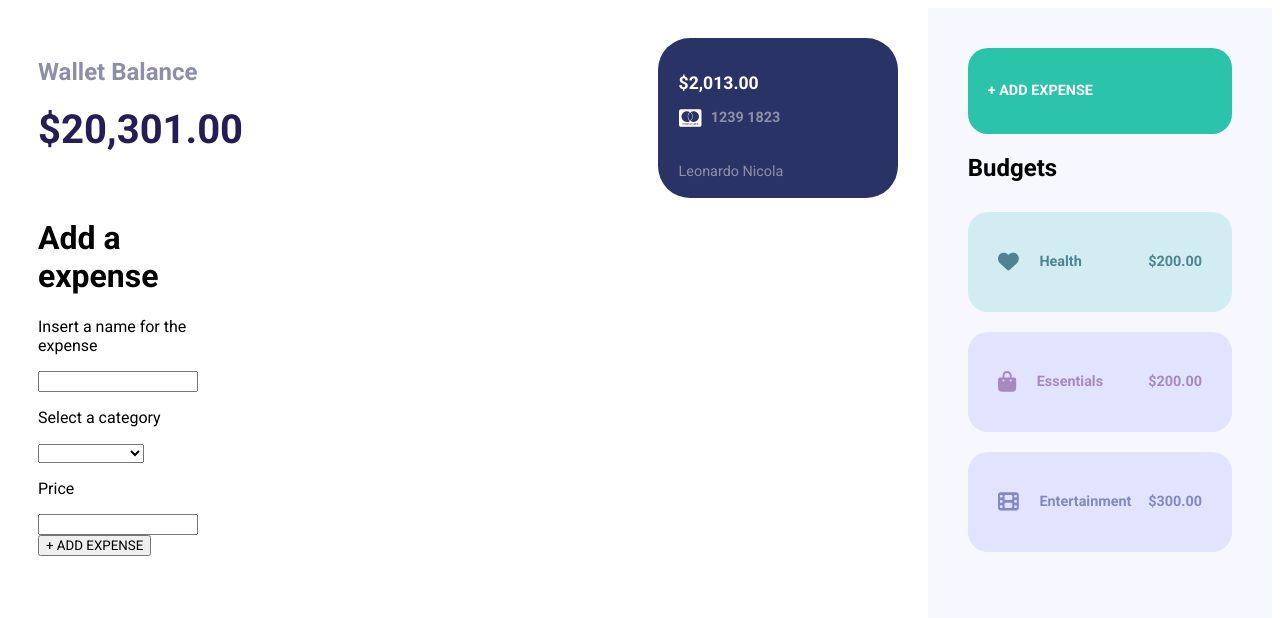
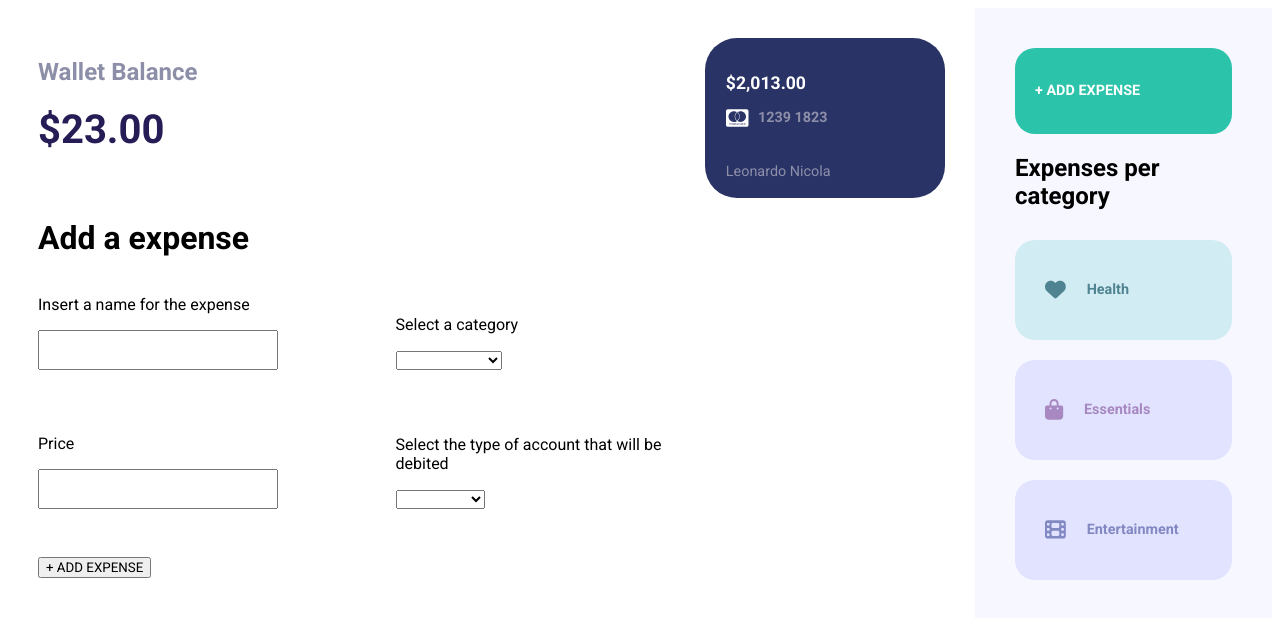
Before and after one commit to leonardonicola/wheres-my-money, a Vue app: page /addexpense in a window 1280 px wide. Shown: the top 618 px of the page. Built offline with nearby package versions, Linux system fonts and the light colour scheme.

Commit message:
:hammer_and_wrench: add expense function added

```diff
--- a/src/components/AddExpense.vue
+++ b/src/components/AddExpense.vue
@@ -1,42 +1,90 @@
 <template>
+    <div class="addexpense">
+        <h1>Add a expense</h1>
+        <div class="addexpense__form">
             <div>
-        <h1>Add a expense</h1>
                 <p>Insert a name for the expense</p>
                 <input type="text" v-model="name">
+            </div>
+            <div>
                 <p>Select a category</p>
                 <select name="category" v-model="category">
                     <option value="health">Health</option>
                     <option value="essentials">Essentials</option>
                     <option value="entertainment">Entertainment</option>
                 </select>
+            </div>
+            <div>
                 <p>Price</p>
-        <input type="number" v-model="price">
+                <input type="number" v-model="price"/>
+            </div>
+            <div>
+                <p>Select the type of account that will be debited</p>
+                <select name="account" v-model="account">
+                    <option value="wallet">Wallet</option>
+                    <option value="creditcard">Credit Card</option>
+                </select>
+            </div>
             <button @click="addExpense">+ ADD EXPENSE</button>
+        </div>
     </div>
 </template>
 
 <script>
+import { mapGetters } from 'vuex'
 export default {
     data(){
         return{
             price: null,
             category: null,
-            name:null
+            name:null,
+            account:null
         }
     },
     methods:{
         addExpense(){
+            if(this.walletFunds < this.price){
+                window.alert("Your account don't have the funds!")
+            }
+            else if (this.price == null || this.category == null
+            || this.name == null || this.account == null){
+                window.alert('Fill all inputs to add a expense!')
+            }
+            else{
                 const expense = {
                     price: parseInt(this.price),
                     category: this.category,
                     name:this.name
                 }
                 this.$store.commit('expenses/addExpense',{expense})
+                Object.assign(this.$data, this.$options.data.apply(this))
             }
+        }
+    },
+    computed:{
+        ...mapGetters('expenses',['walletFunds'])
     }
 }
 </script>
 
-<style>
+<style lang="scss">
+.addexpense{
+    grid-column-start: 1;
+    grid-column-end: 4;
+    height: 100%;
 
+    &__form{
+        display: grid;
+        grid-template-columns: 1fr 1fr;
+        justify-items: start;
+        align-items: end;
+        gap: 3rem;
+
+        input{
+            width: 15rem;
+            height: 2.5rem;
+            padding: .6rem;
+        }
+    }
+}
 </style>
--- a/src/components/Entertainment.vue
+++ b/src/components/Entertainment.vue
@@ -1,5 +1,5 @@
 <template>
-  <Expense category="entertainment"/>
+  <Expense category="Entertainment" id="2"/>
 </template>
 
 <script>
--- a/src/components/Essentials.vue
+++ b/src/components/Essentials.vue
@@ -1,5 +1,5 @@
 <template>
-  <Expense category="essentials"/>
+  <Expense category="Essentials" id="1"/>
 </template>
 
 <script>
--- a/src/components/Expense.vue
+++ b/src/components/Expense.vue
@@ -5,7 +5,7 @@
         <h1>expenses</h1>
       </div>
       <div class="expenses__historic">
-        <div v-for="expense in categoryGetter.historic"
+        <div v-for="expense in categoryGetter"
         :key="expense.name" class="expenses__card">
           <div class="expenses__name">
             <h4>{{expense.name}}</h4>
@@ -19,14 +19,19 @@
 </template>
 
 <script>
-import {mapGetters} from 'vuex'
+import { mapGetters } from 'vuex'
 export default {
-    props:['category'],
+    props:['category', 'id'],
     computed:{
-    ...mapGetters('expenses',{
-      categoryGetter: `get_${category}`
-    })
-  }
+      ...mapGetters('expenses',[
+        'getExpense'
+        ]),
+
+    categoryGetter(){
+        return this.getExpense(this.id)
+      }
+
+   }
 }
 </script>
 
--- a/src/components/Health.vue
+++ b/src/components/Health.vue
@@ -1,5 +1,5 @@
 <template>
-  <Expense category="health"/>
+  <Expense category="Health" id="0"/>
 </template>
 
 <script>
--- a/src/store/index.js
+++ b/src/store/index.js
@@ -9,15 +9,11 @@ export default new Vuex.Store({
       name:'Leonardo Nicola',
       number:'1239 1823',
       balance:2013,
-    },
-    walletBalance:20301
+    }
   },
   getters: {
     cardInfos(state){
       return state.card
-    },
-    walletFunds(state){
-      return state.walletBalance
     }
   },
   modules: {expenses}
--- a/src/store/modules/expenses.js
+++ b/src/store/modules/expenses.js
@@ -5,41 +5,36 @@ export default {
             {
                 name:'health',
                 historic:[],
-                budget:200
             },
             {
                 name:'essentials',
                 historic:[],
-                budget:200
             },
             {
                 name:'entertainment',
-                budget:300,
                 historic:[
                 {
-                    name: "Comprinhas no shopping"
-                    ,price: 1200
+                    name: "Shopping",
+                    price: 1200
                 },
                 ]
             }
-        ]
+        ],
+        walletBalance:23
     },
     getters:{
-        get_health(state){
-            return state.expenses[0]
+        getExpense: (state) => (index) => {
+            return state.expenses[index].historic
         },
-        get_entertainment(state){
-            return state.expenses[2]
-        },
-        get_essentials(state){
-            return state.expenses[1]
+        walletFunds(state){
+        return state.walletBalance
         }
     },
     mutations:{
         addExpense(state,{expense}){
             const filter = state.expenses.find(elem => elem.name == expense.category)
             const indexOfFilter = state.expenses.indexOf(filter)
-
+            state.walletBalance -= expense.price
             state.expenses[indexOfFilter].historic.push({price: expense.price, name: expense.name})
         }
     }
--- a/src/views/Expenses.vue
+++ b/src/views/Expenses.vue
@@ -7,13 +7,12 @@
       </div>
     </router-link>
 
-    <h2>Budgets</h2>
+    <h2>Expenses per category</h2>
 
     <router-link to="/health">
       <div class="budgets__category health">
         <fa icon="heart"/>
         <p>Health</p>
-        <p class="budgets__text">{{health.budget | toCurrency}}</p>
       </div>
     </router-link>
 
@@ -21,7 +20,6 @@
       <div class="budgets__category essentials">
         <fa icon="shopping-bag"/>
         <p>Essentials</p>
-        <p class="budgets__text">{{essentials.budget | toCurrency}}</p>
       </div>
     </router-link>
 
@@ -29,7 +27,6 @@
       <div class="budgets__category entertainment">
         <fa icon="film"/>
         <p>Entertainment</p>
-        <p class="budgets__text"> {{entertainment.budget | toCurrency}}</p>
       </div>
     </router-link>
 
@@ -37,14 +34,8 @@
 </template>
 
 <script>
-import {mapGetters} from 'vuex'
 export default {
-  computed:{
-    ...mapGetters('expenses',{
-      health:'get_health',
-      entertainment:'get_entertainment',
-      essentials:'get_essentials'})
-  }
+
 }
 </script>
 
@@ -52,7 +43,7 @@ export default {
 .budgets{
   display: flex;
   flex-direction: column;
-  width: 450px;
+  width: 23rem;
   padding: 40px;
   height: 100vh;
   background-color: #F6F7FF;
--- a/src/views/Home.vue
+++ b/src/views/Home.vue
@@ -17,7 +17,7 @@ import {mapGetters} from 'vuex'
 export default {
     components:{Card},
     computed:{
-      ...mapGetters({
+      ...mapGetters('expenses',{
         balance: 'walletFunds'
       })
     }
```
Lines whose indentation alone changed are shown as unchanged.
